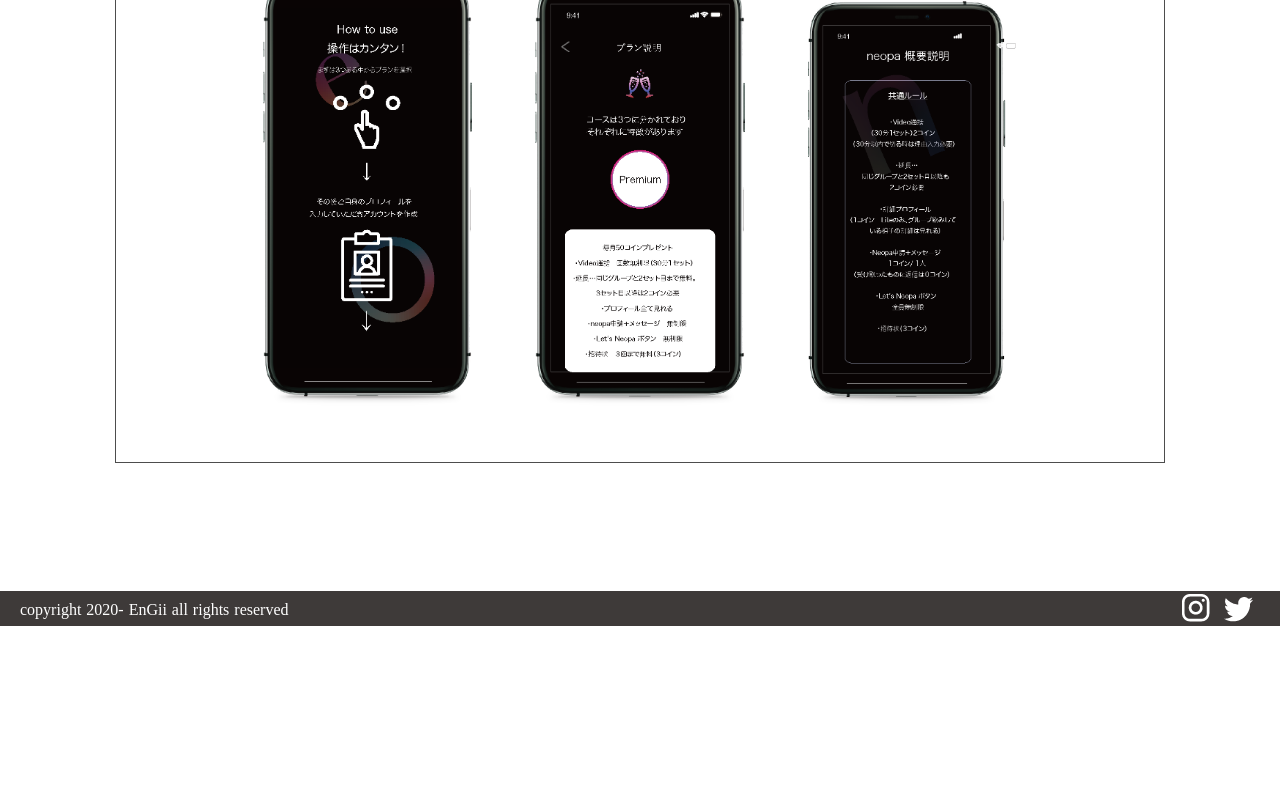
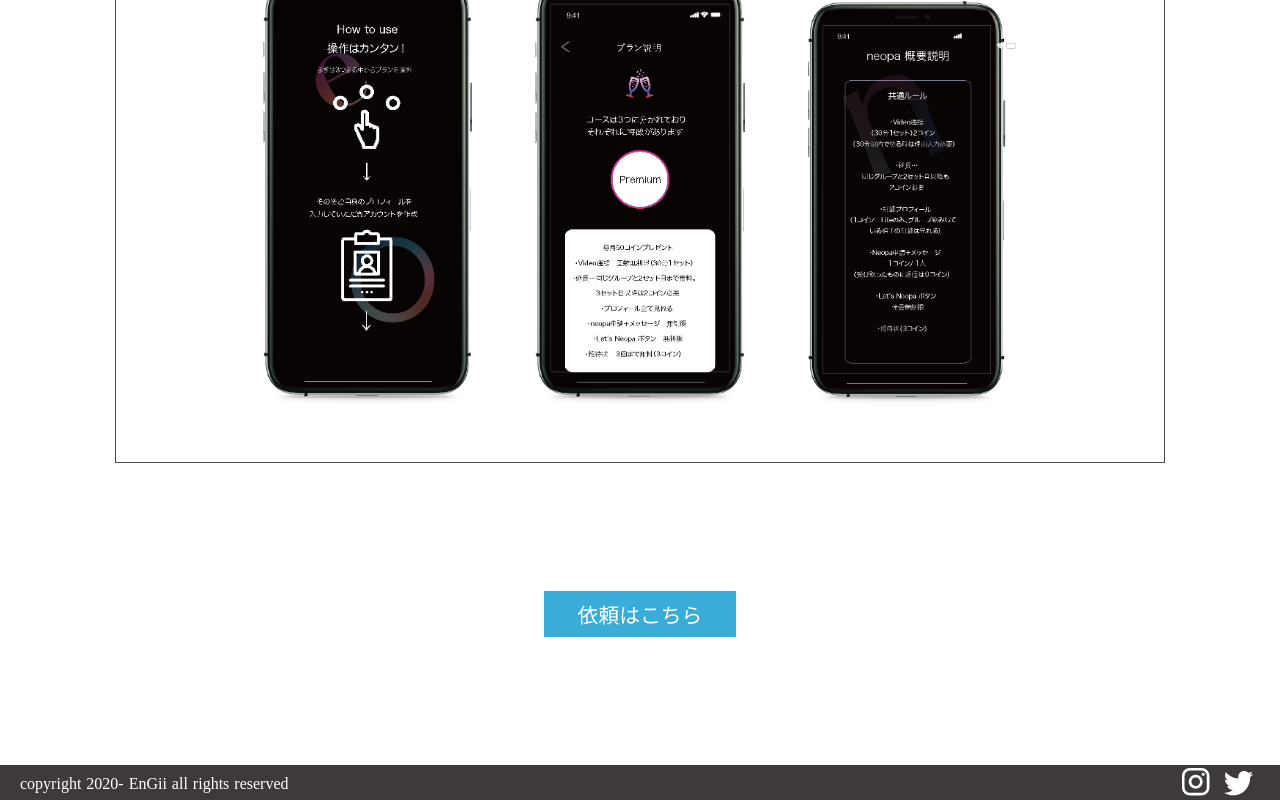
Before and after one commit to reiji-0720/EnGii-HP-recreate, a Nuxt app: page /application in a window 1280 px wide. Shown: the part 2454-3254 px from the top of the page. Before the commit the page ends 3080 px from the top, so only its background shows below. Built offline with nearby package versions, Linux system fonts and the light colour scheme.

Commit message:
微調整完了

```diff
--- /dev/null
+++ b/components/request.vue
@@ -0,0 +1,26 @@
+<template>
+  <div class="requestContainer">
+    <div class="request">
+      <p>依頼はこちら</p>
+    </div>
+  </div>
+</template>
+
+<style>
+.requestContainer {
+  text-align: center;
+  margin: auto;
+}
+
+.request {
+  margin: auto;
+  background-color: #39acd8;
+  width: 15%;
+}
+
+.request p {
+  font-size: 1.3rem;
+  color: #ffff;
+  padding: 8px 0;
+}
+</style>
--- a/pages/application.vue
+++ b/pages/application.vue
@@ -28,17 +28,20 @@
       </p>
     </div>
     <appAchievement />
+    <request />
   </div>
 </template>
 
 <script>
 import appAchievement from "~/components/appAchievement.vue";
 import example from "~/components/example.vue";
+import request from "~/components/request.vue";
 
 export default {
   components: {
     appAchievement,
-    example
+    example,
+    request
   }
 };
 </script>
```
